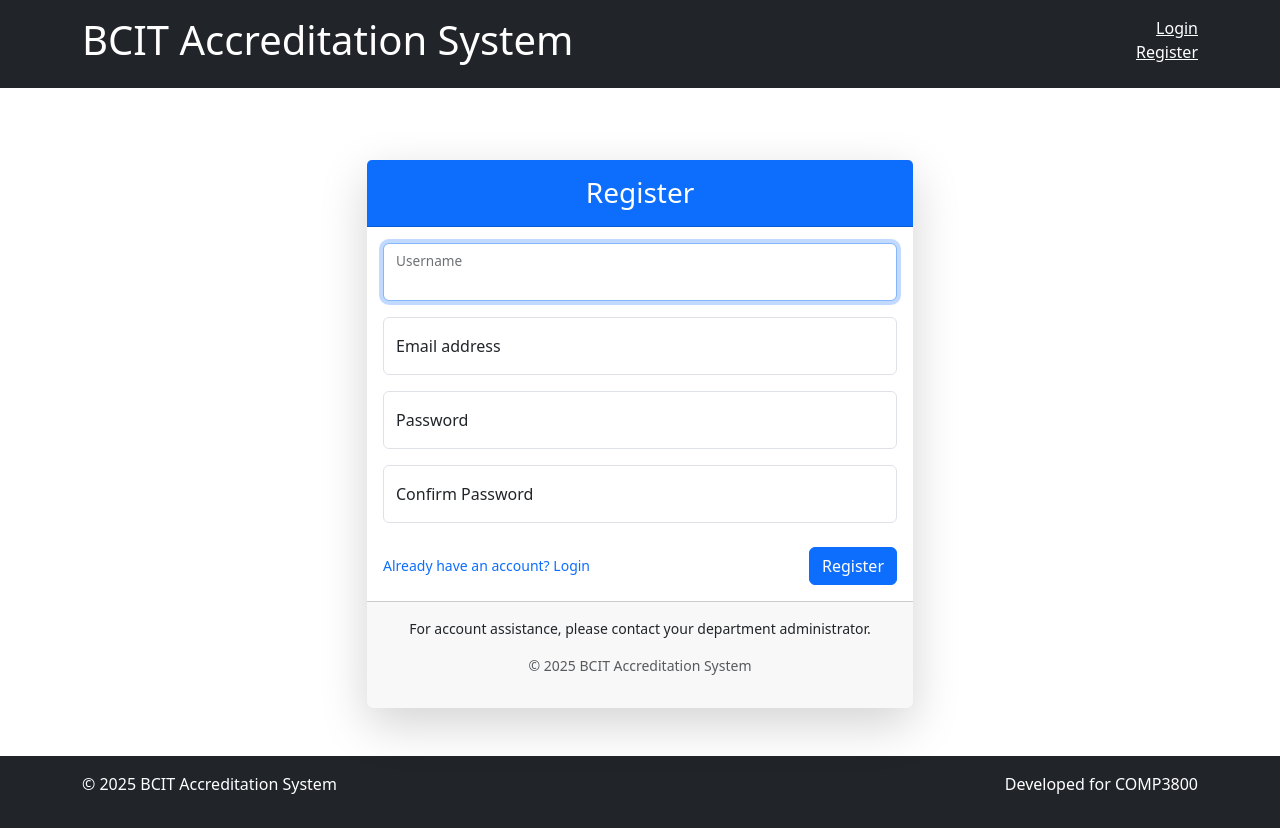
After one commit to owensweet/proj1047-accreditation-db, a Django app: page /register/ in a window 1280 px wide. The commit adds this page. Run offline with Django 5.2, Linux system fonts and the light colour scheme.

Commit message:
Added register user page and logic in views.py and the bcit_accred_register.html page. Uses the django ddefault user model which is perfect and secure to use

```diff
--- a/backend/accreditation/urls.py
+++ b/backend/accreditation/urls.py
@@ -5,7 +5,9 @@
 urlpatterns = [
     path('', views.home_view, name='home'),
     path('login/', views.login_view, name='login'),
-    path('login_user', views.login_user, name='login_user'),
+    path('login_user/', views.login_user, name='login_user'),
+    path('register/', views.register_view, name='register'),
+    path('register_user/', views.register_user, name='register_user'),
     path('logout/', views.logout_user, name='logout'),
     path('admin-dashboard/', views.admin_dashboard_view, name='admin_dashboard'),
     path('course/<int:course_id>/', views.course_details_view, name='course_details'),
--- a/backend/accreditation/views.py
+++ b/backend/accreditation/views.py
@@ -11,8 +11,11 @@
 from datetime import datetime
 from django.http import HttpResponse
 from django.contrib.auth import authenticate, login, logout
+from django.contrib.auth.models import User
+from django.contrib.auth.password_validation import validate_password
+from django.core.exceptions import ValidationError
 
-# Import models
+# Import models [NEEDS TO BE CHANGED/DELETED]
 from .models import (
     Department,
     Program,
@@ -59,6 +62,54 @@
             messages.error(request, "Invalid username or password.")
             return render(request, "bcit_accreditation/bcit_accred_login.html")
     return render(request, "bcit_accreditation/bcit_accred_login.html")
+
+def register_view(request):
+    """
+    Display and process the register page
+    """
+    if request.user.is_authenticated:
+        return redirect('home')
+    return render(request, 'bcit_accreditation/bcit_accred_register.html')
+
+def register_user(request):
+    """
+    Register post request, handling logic and adding to database
+    """
+    if request.method == 'POST':
+        username = request.POST.get('username')
+        email = request.POST.get('email')
+        password1 = request.POST.get('password1')
+        password2 = request.POST.get('password2')
+
+        # Handling both entered passwords
+        if password1 != password2:
+            messages.error(request, 'Passwords do not match.')
+            return render(request, 'bcit_accreditation/bcit_accred_register.html')
+
+        # Use django password validator
+        try:
+            validate_password(password1)  # Run all Django password validators
+        except ValidationError as e:
+            for error in e:
+                messages.error(request, error)
+            return render(request, "bcit_accreditation/bcit_accred_register.html")
+
+        # Handling username already existing
+        if User.objects.filter(username=username).exists():
+            messages.error(request, 'Username already taken.')
+            return render(request, 'bcit_accreditation/bcit_accred_register.html')
+
+        if User.objects.filter(email=email).exists():
+            messages.error(request, 'Email already registered.')
+            return render(request, 'bcit_accreditation/bcit_accred_register.html')
+
+        # Create user and save it in the database
+        user = User.objects.create_user(username=username, email=email, password=password1)
+        user.save()
+        login(request, user)
+        return redirect('home')
+
+    return render(request, 'bcit_accreditation/bcit_accred_register.html')
 
 def logout_user(request):
     """
--- a/frontend/templates/bcit_accreditation/base.html
+++ b/frontend/templates/bcit_accreditation/base.html
@@ -22,7 +22,10 @@
                         <span>Welcome, {{ user.username }}</span> |
                         <a href="{% url 'logout' %}" class="text-white">Logout</a>
                     {% else %}
-                        <a href="{% url 'login' %}" class="text-white">Login</a>
+                        <div class="d-flex flex-column align-items-end">
+                            <a href="{% url 'login' %}" class="text-white">Login</a>
+                            <a href="{% url 'register' %}" class="text-white">Register</a>
+                        </div>
                     {% endif %}
                 </div>
             </div>
--- /dev/null
+++ b/frontend/templates/bcit_accreditation/bcit_accred_register.html
@@ -0,0 +1,64 @@
+{% extends 'bcit_accreditation/base.html' %}
+
+{% block title %}Register - BCIT Accreditation System{% endblock %}
+
+{% block content %}
+<div class="row justify-content-center">
+    <div class="col-md-6">
+        <div class="card shadow-lg border-0 rounded-lg mt-5">
+            <div class="card-header bg-primary text-white text-center">
+                <h3 class="my-2">Register</h3>
+            </div>
+            <div class="card-body">
+                {% if messages %}
+                    {% for message in messages %}
+                        <div class="alert alert-{{ message.tags }} alert-dismissible fade show" role="alert">
+                            {{ message }}
+                            <button type="button" class="btn-close" data-bs-dismiss="alert" aria-label="Close"></button>
+                        </div>
+                    {% endfor %}
+                {% endif %}
+
+                <form method="post" action="{% url 'register_user' %}">
+                    {% csrf_token %}
+                    <div class="form-floating mb-3">
+                        <input class="form-control" id="username" name="username" type="text" placeholder="Username" required />
+                        <label for="username">Username</label>
+                    </div>
+                    <div class="form-floating mb-3">
+                        <input class="form-control" id="email" name="email" type="email" placeholder="Email Address" required />
+                        <label for="email">Email address</label>
+                    </div>
+                    <div class="form-floating mb-3">
+                        <input class="form-control" id="password1" name="password1" type="password" placeholder="Password" required />
+                        <label for="password1">Password</label>
+                    </div>
+                    <div class="form-floating mb-3">
+                        <input class="form-control" id="password2" name="password2" type="password" placeholder="Confirm Password" required />
+                        <label for="password2">Confirm Password</label>
+                    </div>
+                    <div class="d-flex align-items-center justify-content-between mt-4 mb-0">
+                        <a class="small text-decoration-none" href="{% url 'login_user' %}">Already have an account? Login</a>
+                        <button type="submit" class="btn btn-primary">Register</button>
+                    </div>
+                </form>
+            </div>
+            <div class="card-footer text-center py-3">
+                <div class="small">
+                    <p>For account assistance, please contact your department administrator.</p>
+                    <p class="text-muted">© {% now "Y" %} BCIT Accreditation System</p>
+                </div>
+            </div>
+        </div>
+    </div>
+</div>
+{% endblock %}
+
+{% block extra_js %}
+<script>
+    // Focus on username field when page loads
+    document.addEventListener('DOMContentLoaded', function() {
+        document.getElementById('username').focus();
+    });
+</script>
+{% endblock %}
```
